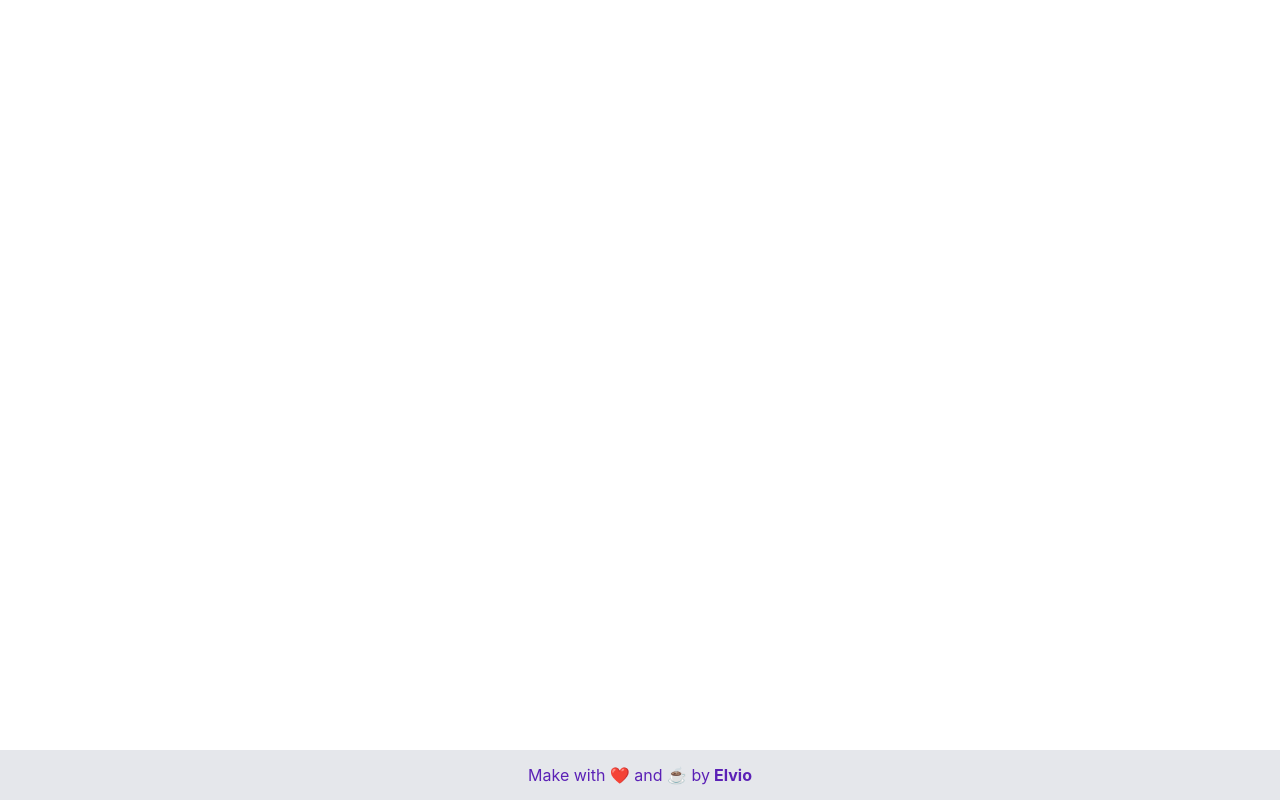
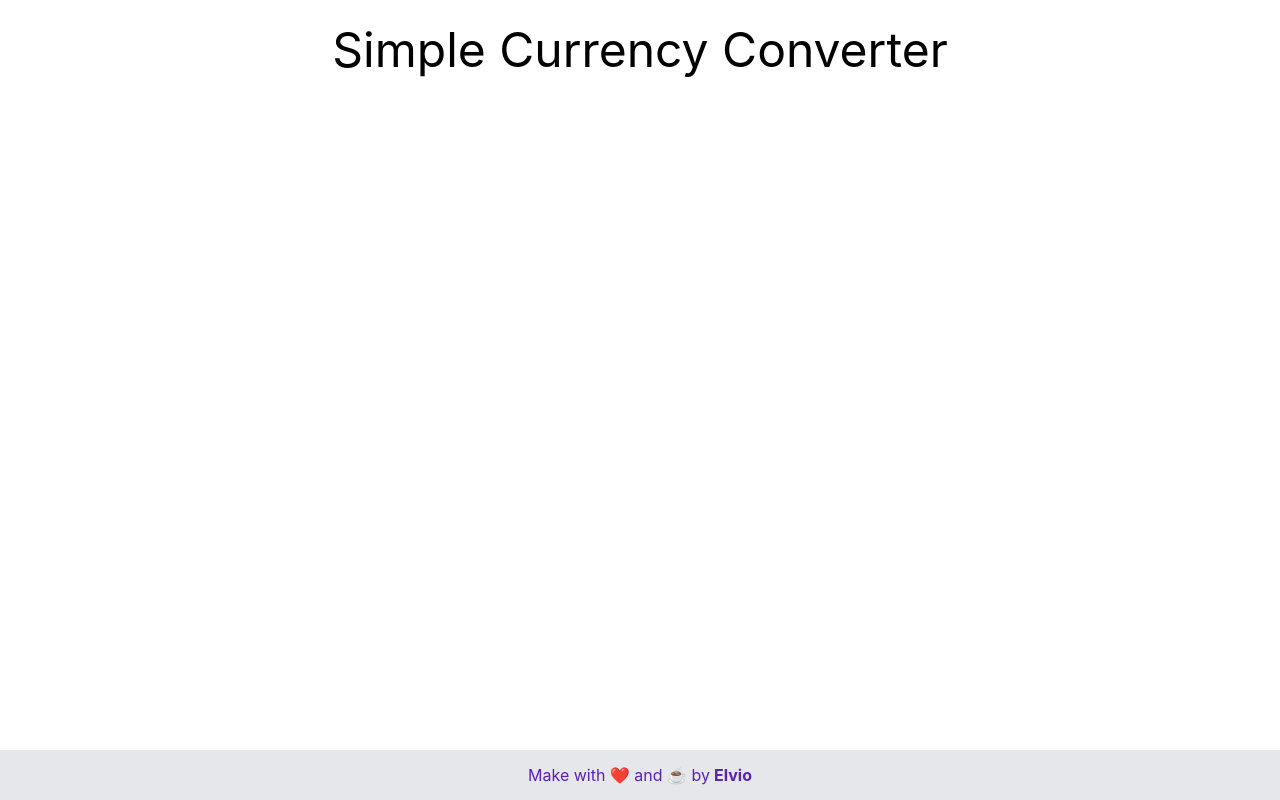
Before and after one commit to ecali/currency-converter, a React (Create React App) app: page / in a window 1280 px wide. Built offline with nearby package versions, Linux system fonts and the light colour scheme.

Commit message:
add header

```diff
--- a/src/App.tsx
+++ b/src/App.tsx
@@ -1,13 +1,17 @@
 import React from 'react';
 import './App.css';
 import {Footer} from "./components/footer";
+import {Header} from "./components/Header";
 
 function App() {
-  return (
-    <div>
-      <Footer />
-    </div>
-  );
+    return (
+        <div>
+            <div className={'max-w-[1000px] mx-auto'}>
+                <Header/>
+            </div>
+            <Footer/>
+        </div>
+    );
 }
 
 export default App;
--- /dev/null
+++ b/src/components/Header.tsx
@@ -0,0 +1,7 @@
+export const Header = () => {
+    return (
+        <div className={'flex sm:h-[100px] h-[60px] items-center justify-center'}>
+            <p className={'sm:text-5xl text-xl'}>Simple Currency Converter</p>
+        </div>
+    )
+}
```
